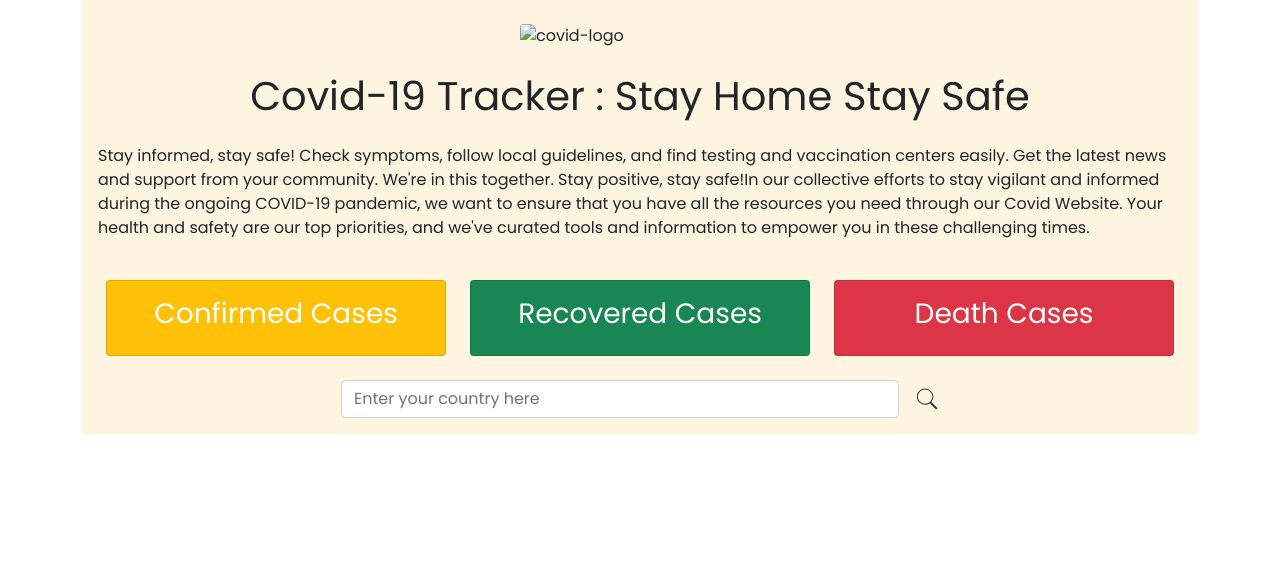
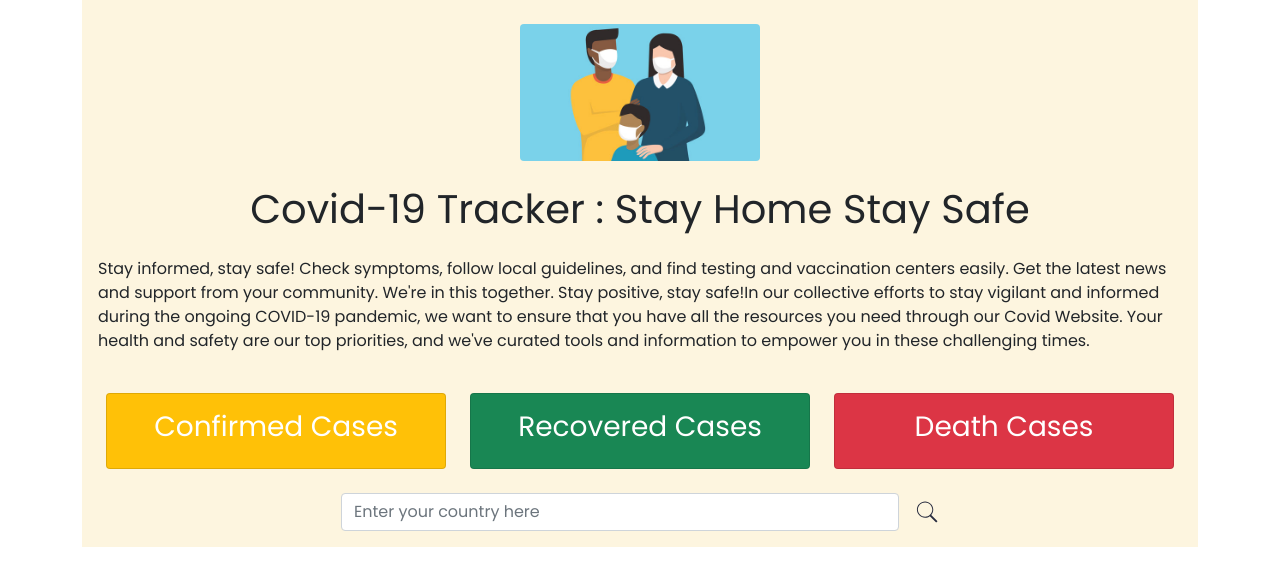
Before and after one commit to RajputChirag27/covid19_tracker, a plain HTML site: page index.html in a window 1280 px wide. Drawn offline with nearby package versions, Linux system fonts and the light colour scheme; the site is published under a folder, as on GitHub Pages, so addresses that start at the root find nothing; no server answers.

Commit message:
Update index.html

```diff
--- a/index.html
+++ b/index.html
@@ -15,7 +15,7 @@
     <div class="container">
         <div class="jumbotron py-3 w-100 h-100">
             <div class="logo d-flex justify-content-center align-items-center mt-2">
-                <img src="/img/image1.jpg" alt="covid-logo" class="img-fluid rounded">
+                <img src="img/image1.jpg" alt="covid-logo" class="img-fluid rounded">
             </div>
             <h1 class="text-center mt-4">{{title}}</h1>
             <p class="p-3 pb-0">
```
